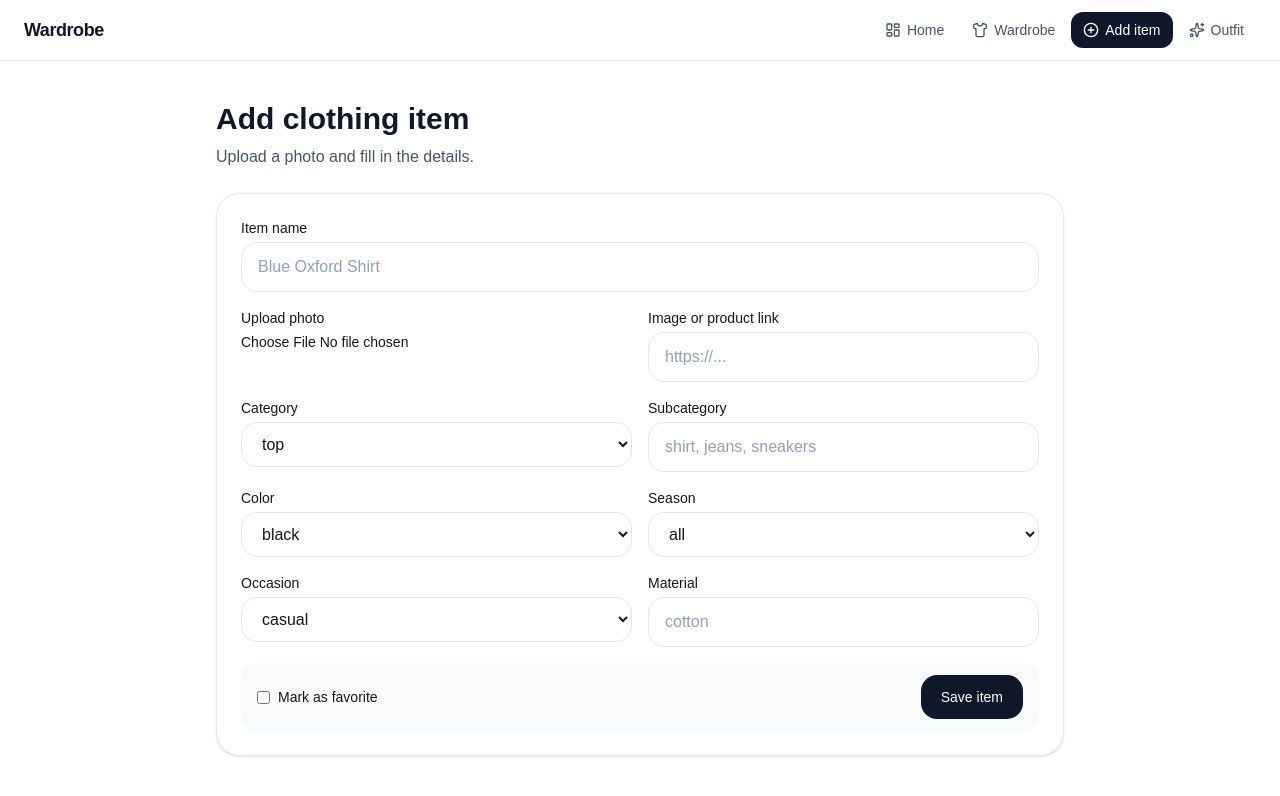
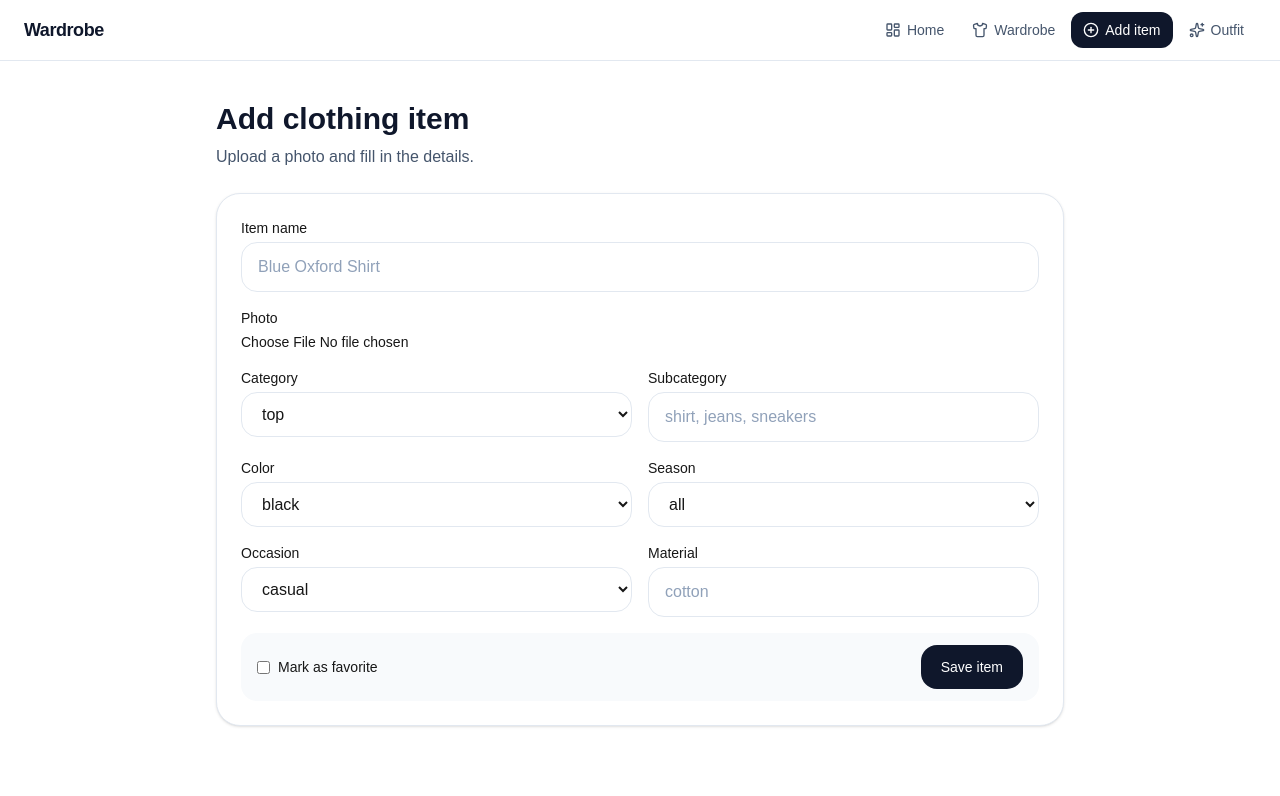
Before and after one commit to speedofsound98/wardrobe-mvp, a Next.js app: page /add in a window 1280 px wide. Shown: the top 796 px of the page. Built offline with nearby package versions, Linux system fonts and the light colour scheme.

Commit message:
remove URL/link input — photo upload only via Cloudinary

```diff
--- a/src/app/add/page.tsx
+++ b/src/app/add/page.tsx
@@ -29,7 +29,6 @@ export default function AddPage() {
 
     if (json.url) {
       updateField("imageUrl", json.url);
-      updateField("sourceType", "photo");
     }
   }
 
--- a/src/components/ItemForm.tsx
+++ b/src/components/ItemForm.tsx
@@ -36,26 +36,14 @@ export default function ItemForm({
         />
       </div>
 
-      <div>
-        <label className="mb-1 block text-sm font-medium">Upload photo</label>
-        <input type="file" accept="image/*" onChange={handleImageUpload} className="block w-full text-sm" />
-        {form.imageUrl && form.sourceType === "photo" && (
-          <img src={form.imageUrl} alt="preview" className="mt-2 h-24 w-24 rounded-2xl object-cover" />
+      <div className="md:col-span-2 flex items-center gap-6">
+        <div>
+          <label className="mb-1 block text-sm font-medium">Photo</label>
+          <input type="file" accept="image/*" onChange={handleImageUpload} disabled={disabled} className="block w-full text-sm" />
+        </div>
+        {form.imageUrl && (
+          <img src={form.imageUrl} alt="preview" className="h-24 w-24 rounded-2xl object-cover shrink-0" />
         )}
-      </div>
-
-      <div>
-        <label className="mb-1 block text-sm font-medium">Image or product link</label>
-        <input
-          value={form.sourceValue}
-          onChange={(e) => {
-            updateField("sourceValue", e.target.value);
-            updateField("sourceType", e.target.value ? "link" : "manual");
-            if (!form.imageUrl && e.target.value) updateField("imageUrl", e.target.value);
-          }}
-          placeholder="https://..."
-          className="w-full rounded-2xl border border-slate-200 px-4 py-3 outline-none placeholder:text-slate-400 focus:border-slate-400"
-        />
       </div>
 
       <div>
--- a/src/lib/storage.ts
+++ b/src/lib/storage.ts
@@ -20,8 +20,6 @@ export const SEASON_OPTIONS = ["all", "spring", "summer", "autumn", "winter"] as
 export const EMPTY_FORM: WardrobeFormValues = {
   name: "",
   imageUrl: "",
-  sourceType: "manual",
-  sourceValue: "",
   category: "top",
   subcategory: "",
   color: "black",
--- a/src/lib/types.ts
+++ b/src/lib/types.ts
@@ -1,12 +1,9 @@
 export type WardrobeCategory = "top" | "bottom" | "shoes" | "outerwear" | "accessory";
-export type SourceType = "manual" | "photo" | "link";
 
 export type WardrobeItem = {
   id: string;
   name: string;
   imageUrl: string;
-  sourceType: SourceType;
-  sourceValue: string;
   category: WardrobeCategory;
   subcategory: string;
   color: string;
```
